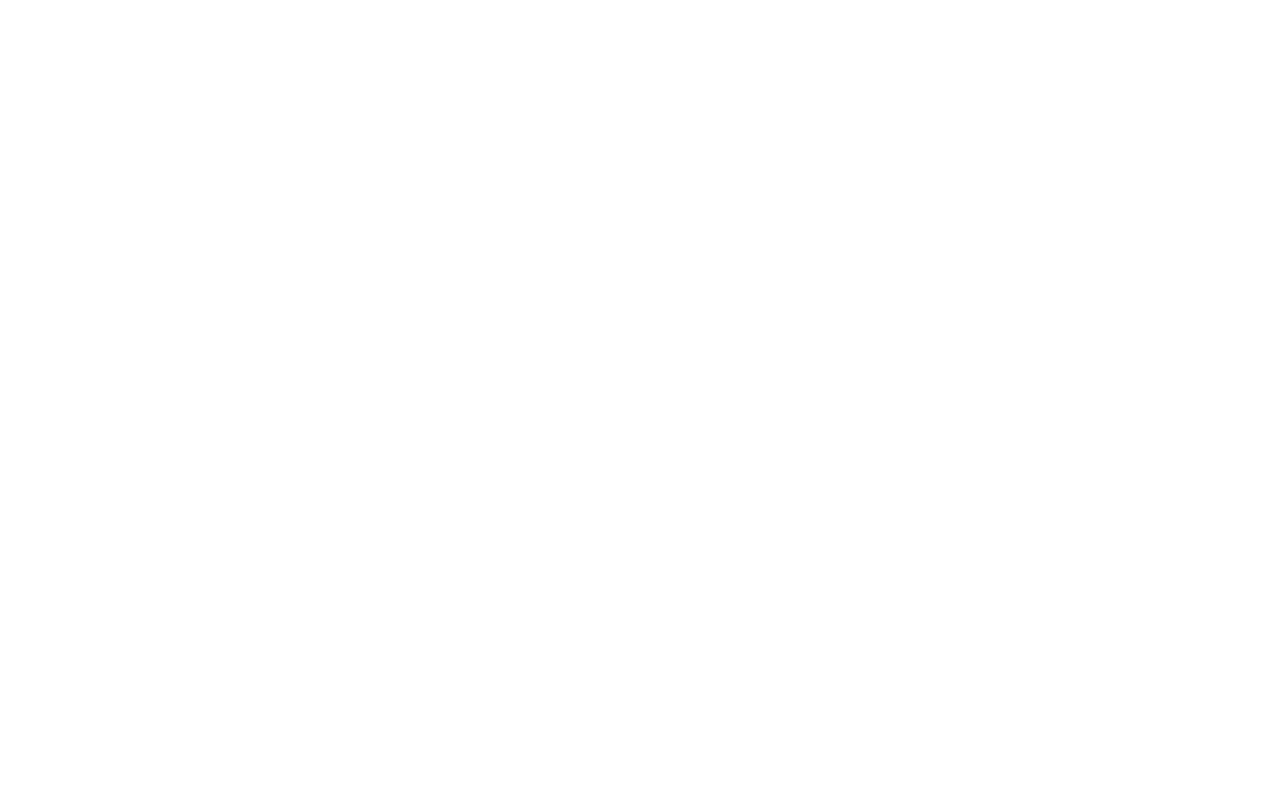
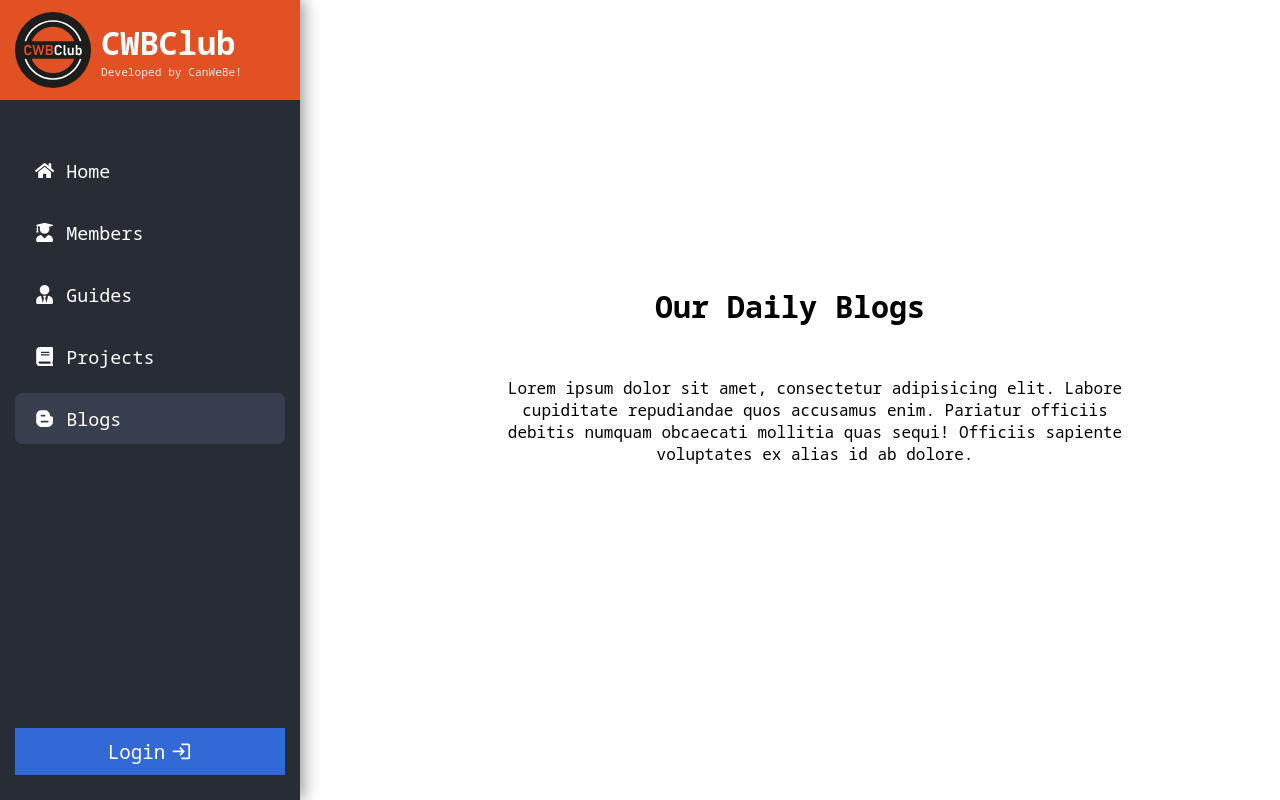
Before and after one commit to cwbclub/CWBClub, a React (Create React App) app: page /blogs in a window 1280 px wide. Before the commit this address had no page. Built offline with nearby package versions, Linux system fonts and the light colour scheme.

Commit message:
adding Blogs section

```diff
--- a/src/App.js
+++ b/src/App.js
@@ -5,6 +5,7 @@
 import Home from './pages/home'
 import Login from './pages/login'
 import Projects from './pages/projects'
+import Blogs from './pages/blogs'
 
 
 export default function App() {
@@ -15,6 +16,7 @@
         <Route path="/guides" element={<Guides />} />
         <Route path="/login" element={<Login />} />
         <Route path="/projects" element={<Projects />} />
+        <Route path="/blogs" element={<Blogs />} />
 
       </Route>
     </Routes>
--- a/src/components/sidenav/index.jsx
+++ b/src/components/sidenav/index.jsx
@@ -1,7 +1,7 @@
 import { Link, NavLink } from 'react-router-dom'
 import './sidenav.style.css'
 import logo from '../../assets/cwbclub.svg'
-import { FaBook, FaHome, FaUserGraduate, FaUserTie } from 'react-icons/fa'
+import { FaBook, FaHome, FaUserGraduate, FaUserTie ,FaBloggerB } from 'react-icons/fa'
 import { MdLogin } from 'react-icons/md'
 
 export default function Sidenav() {
@@ -38,6 +38,9 @@
         <NavLink to="projects" end={true}>
           <FaBook /> Projects
         </NavLink>
+        <NavLink to="blogs" end={true}>
+          <FaBloggerB  /> Blogs
+        </NavLink>
       </div>
       <div className="bottomDiv">
         <Link to="login" className="loginBtn">
--- /dev/null
+++ b/src/pages/blogs/blogs.style.css
@@ -0,0 +1,11 @@
+.container{
+    display: flex;
+    flex-direction: column;
+    align-items: center;
+    justify-content: center;
+    height: 100vh;
+    padding-left: 300px;
+}
+.heading{
+    font-size: 30px;
+}
--- /dev/null
+++ b/src/pages/blogs/index.jsx
@@ -0,0 +1,9 @@
+import './blogs.style.css';
+export default function index(){
+    return(
+        <div className="container">
+            <h1 className="heading">Our Daily Blogs</h1>
+            <p className="desc">Lorem ipsum dolor sit amet, consectetur adipisicing elit. Labore cupiditate repudiandae quos accusamus enim. Pariatur officiis debitis numquam obcaecati mollitia quas sequi! Officiis sapiente voluptates ex alias id ab dolore.</p>
+        </div>
+    );
+}
```
